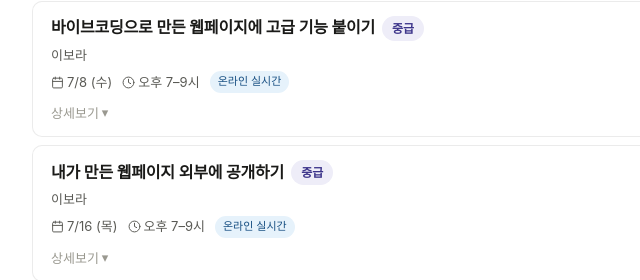
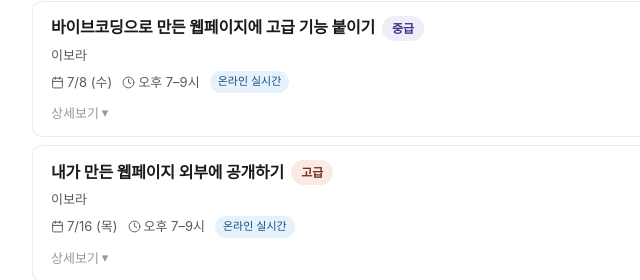
Before and after one commit to connectfoundation/hae-guide, a plain HTML site: page hae_education.html in a window 1280 px wide. Shown: the part 1269-1549 px from the top of the page, 232-872 px from the left. Drawn offline with Linux system fonts and the light colour scheme; a web font is replaced by a local one.

Commit message:
Update hae_education.html

```diff
--- a/hae_education.html
+++ b/hae_education.html
@@ -388,7 +388,7 @@
 <div class="card" data-format="online">
   <div class="card-summary">
     <div class="cs-left" onclick="toggleCard(this)">
-      <div class="cs-title-row"><p class="cs-title">내가 만든 웹페이지 외부에 공개하기</p><span class="level-pill pill-mid">중급</span></div>
+      <div class="cs-title-row"><p class="cs-title">내가 만든 웹페이지 외부에 공개하기</p><span class="level-pill pill-adv">고급</span></div>
       <p class="cs-lecturer">이보라</p>
       <div class="cs-meta">
         <span><svg class="ico" viewBox="0 0 24 24"><rect x="3" y="4" width="18" height="18" rx="2"/><line x1="16" y1="2" x2="16" y2="6"/><line x1="8" y1="2" x2="8" y2="6"/><line x1="3" y1="10" x2="21" y2="10"/></svg> 7/16 (목)</span>
```
